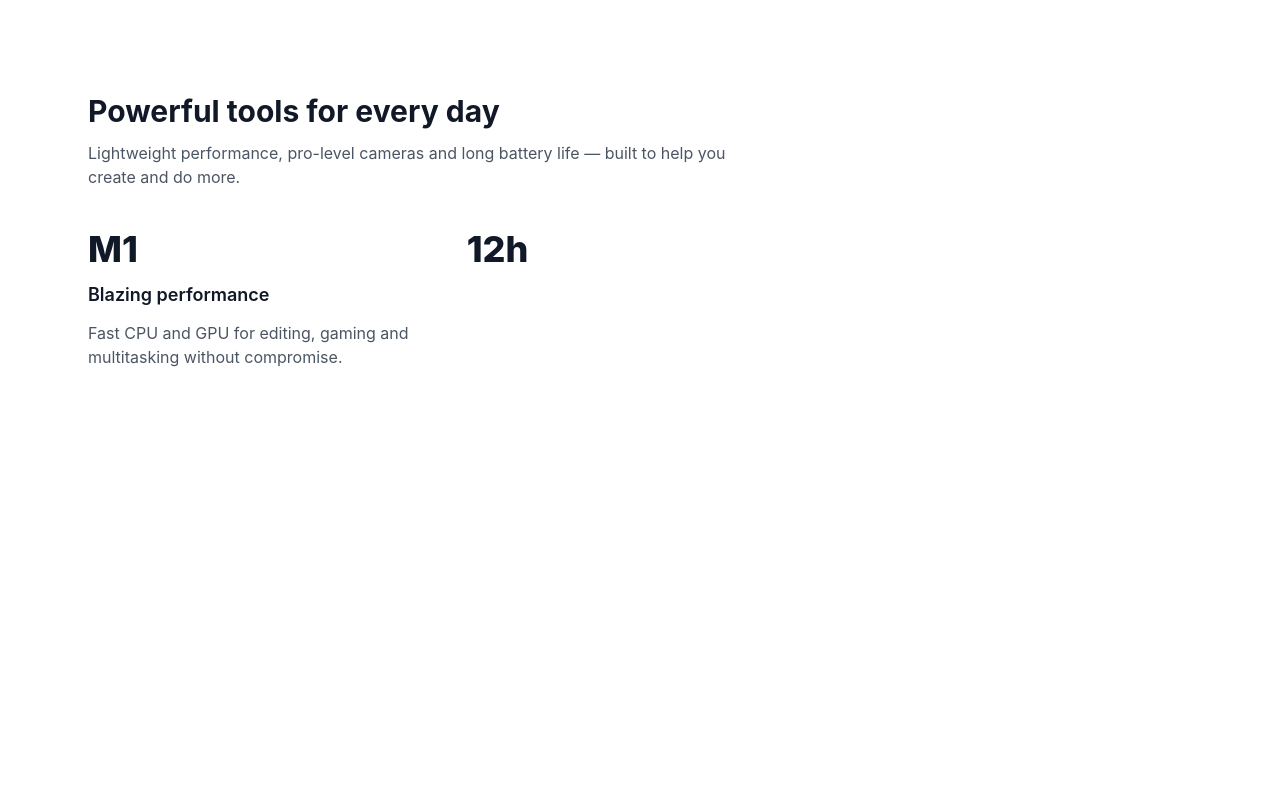
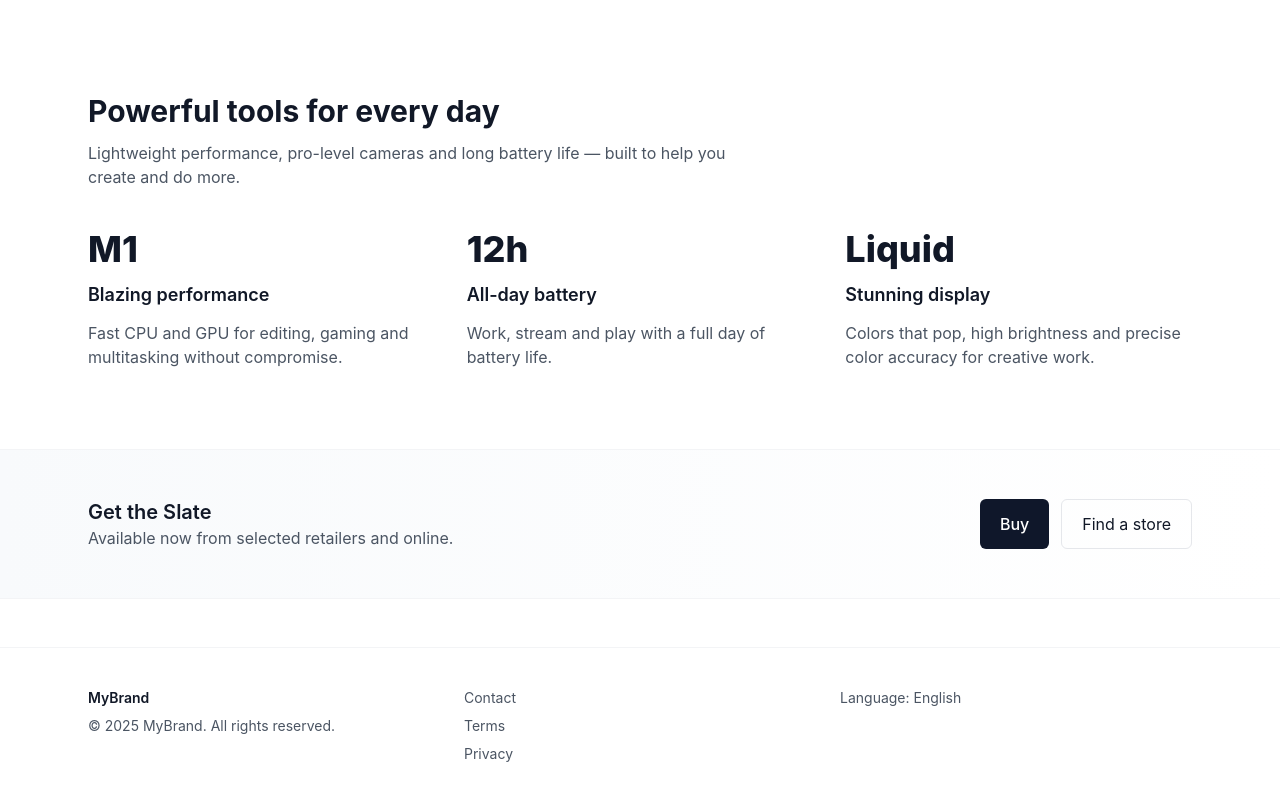
Before and after one commit to rvandenbergh/waalbocht-website-live, a plain HTML site: page index.html in a window 1280 px wide. Shown: the part 1192-1996 px from the top of the page. Before the commit the page ends 1641 px from the top, so only its background shows below. Drawn offline with nearby package versions, Linux system fonts and the light colour scheme.

Commit message:
Update index.html

```diff
--- a/index.html
+++ b/index.html
@@ -109,3 +109,57 @@ body { font-family: -apple-system, BlinkMacSystemFont, 'Segoe UI', Roboto, 'Helv
 </div>
 <div class="space-y-3 motion-safe:animate-fadeInUp delay-150">
 <div class="text-4xl font-extrabold">12h</div>
+<h4 class="text-lg font-semibold">All-day battery</h4>
+<p class="text-gray-600">Work, stream and play with a full day of battery life.</p>
+</div>
+<div class="space-y-3 motion-safe:animate-fadeInUp delay-300">
+<div class="text-4xl font-extrabold">Liquid</div>
+<h4 class="text-lg font-semibold">Stunning display</h4>
+<p class="text-gray-600">Colors that pop, high brightness and precise color accuracy for creative work.</p>
+</div>
+</div>
+</div>
+</section>
+
+<!-- CTA band -->
+<section class="py-12 bg-gradient-to-r from-slate-50 to-white border-y border-gray-100 motion-safe:animate-fadeIn">
+<div class="max-w-6xl mx-auto px-4 sm:px-6 flex flex-col md:flex-row items-center justify-between gap-6">
+<div>
+<h3 class="text-xl font-semibold">Get the Slate</h3>
+<p class="text-gray-600">Available now from selected retailers and online.</p>
+</div>
+<div class="flex gap-3">
+<a href="#buy" class="inline-flex items-center px-5 py-3 rounded-md bg-slate-900 text-white font-medium hover:scale-105 transition">Buy</a>
+<a href="#find" class="inline-flex items-center px-5 py-3 rounded-md border border-gray-200 hover:bg-gray-50 transition">Find a store</a>
+</div>
+</div>
+</section>
+
+<!-- Footer -->
+<footer id="support" class="mt-12 border-t border-gray-100 bg-white py-10">
+<div class="max-w-6xl mx-auto px-4 sm:px-6 text-sm text-gray-600 grid grid-cols-1 md:grid-cols-3 gap-6">
+<div>
+<div class="font-semibold text-gray-900">MyBrand</div>
+<p class="mt-2">© <script>document.write(new Date().getFullYear())</script> MyBrand. All rights reserved.</p>
+</div>
+<div class="flex flex-col gap-2">
+<a href="#" class="hover:underline">Contact</a>
+<a href="#" class="hover:underline">Terms</a>
+<a href="#" class="hover:underline">Privacy</a>
+</div>
+<div class="text-right md:text-left">
+<p>Language: English</p>
+</div>
+</div>
+</footer>
+
+<!-- Simple fadeIn animations -->
+<style>
+@keyframes fadeIn { from {opacity:0; transform:translateY(20px);} to {opacity:1; transform:translateY(0);} }
+.animate-fadeIn { animation: fadeIn 1s ease-out forwards; }
+.animate-fadeInUp { animation: fadeIn 1s ease-out forwards; }
+.delay-150 { animation-delay: .15s; }
+.delay-300 { animation-delay: .3s; }
+</style>
+</body>
+</html>
```
